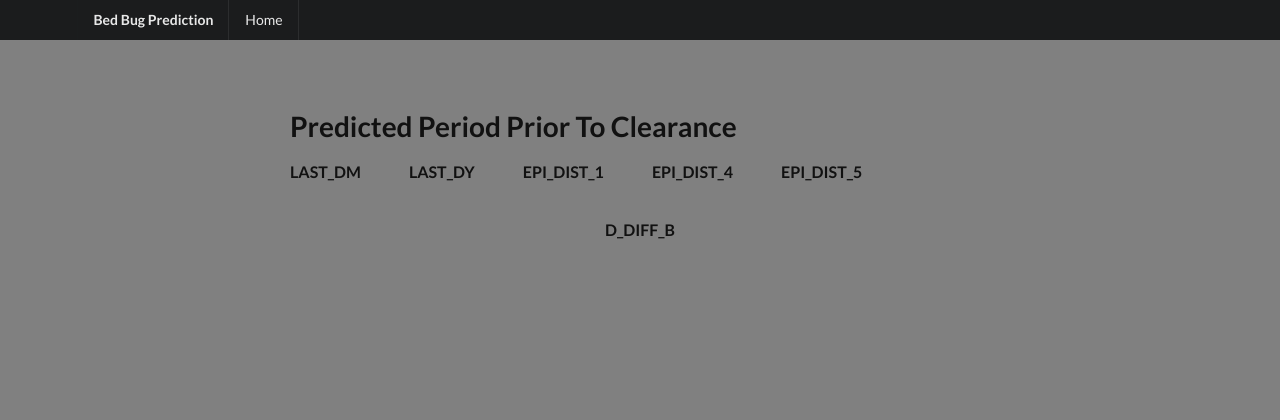
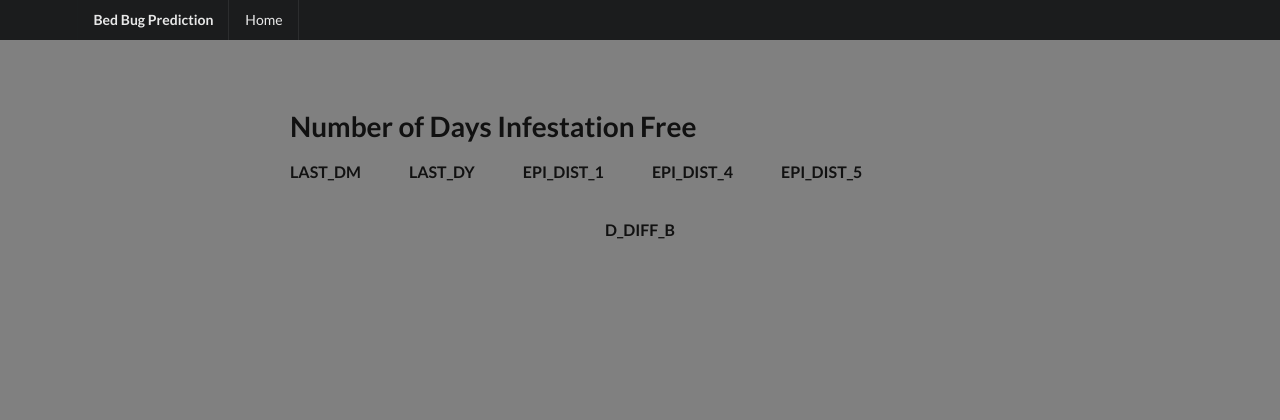
Before and after one commit to Clercy/webtest, a Flask app: template templates/results.html in a window 1280 px wide. Shown: the top 420 px of the page. Run offline with Flask 2, Linux system fonts and the light colour scheme; the template is opened without the code that fills it, so the values that code supplies are empty; parts of the project's set-up code (start-up, migrations or seed data) failed here and were passed over.

Commit message:
Add files via upload

```diff
--- a/templates/results.html
+++ b/templates/results.html
@@ -80,7 +80,7 @@
     <!--
     <h1 class="ui header">Predicted Price</h1>
     -->
-    <h1 class="ui header">Predicted Period Prior To Clearance</h1>
+    <h1 class="ui header">Number of Days Infestation Free</h1>
 
     <div class="ui statistics">
         <div class="statistic">
```
